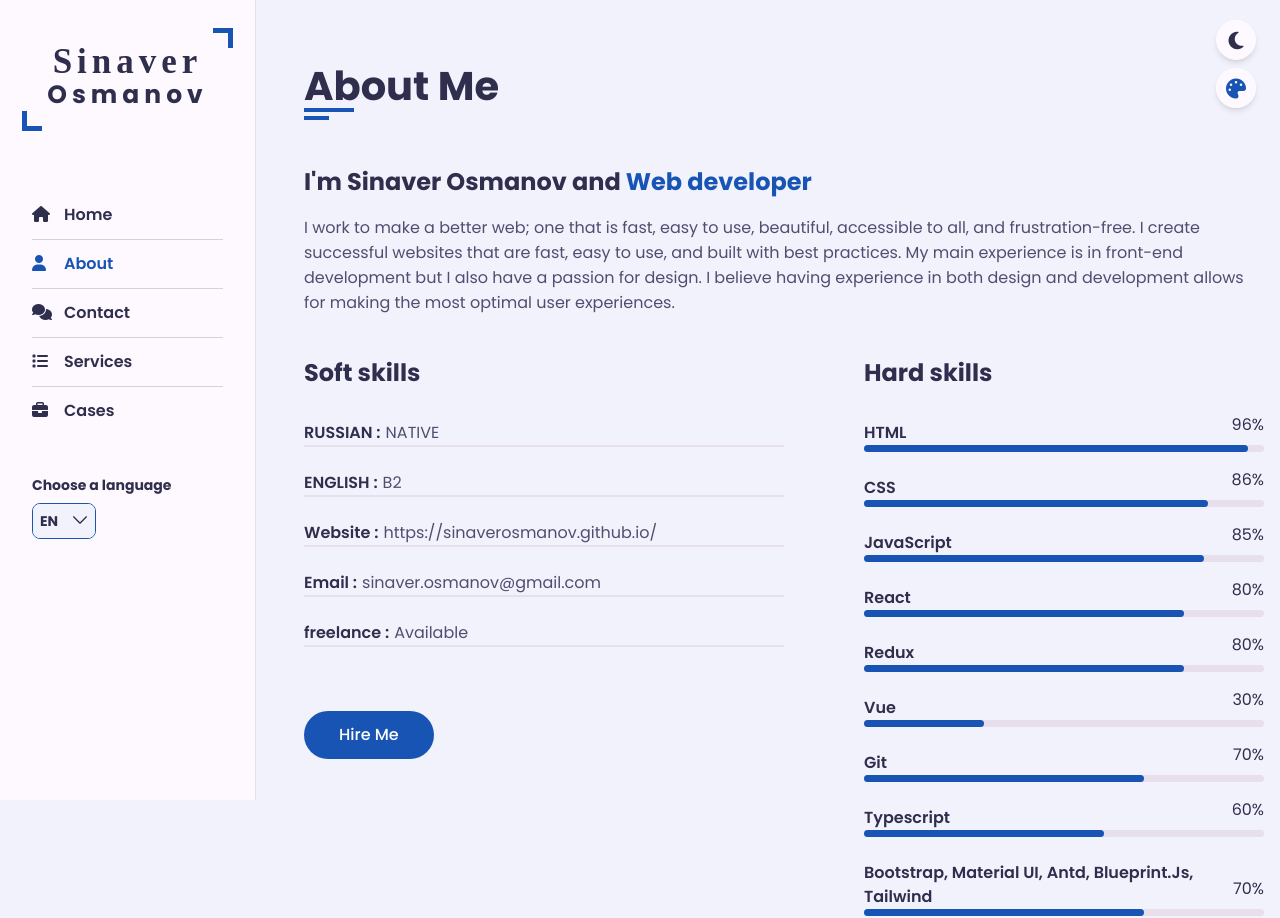
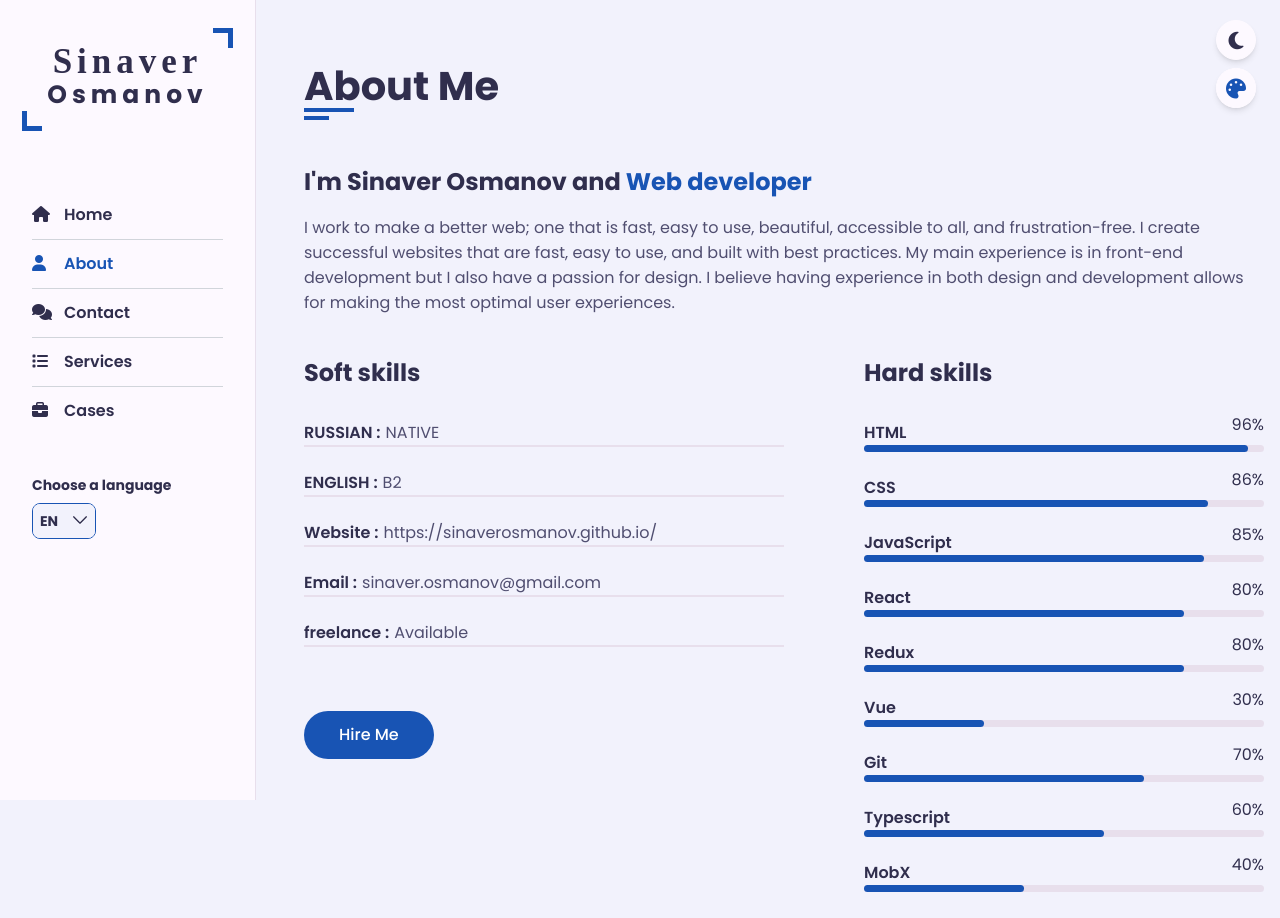
Before and after one commit to SinaverOsmanov/portfolio, a React (Vite) app: page /about in a window 1280 px wide. Shown: the top 918 px of the page. Built offline with nearby package versions, Linux system fonts and the light colour scheme; a web font is replaced by a local one.

Commit message:
added skill Mobx

```diff
--- a/src/App.tsx
+++ b/src/App.tsx
@@ -1,4 +1,4 @@
-import { Suspense, lazy } from 'react';
+import { Suspense, lazy, useEffect, useMemo, useState } from 'react';
 import { Routes, Route } from 'react-router-dom';
 import '@styles/App.css';
 
@@ -8,14 +8,23 @@ import { Loading } from '@components/ui/Loading';
 import I18nLoading from '@components/I18nLoading';
 import Navigation from '@components/navigation/Navigation';
 
-import Home from '@pages/Home';
+// import Home from '@pages/Home';
 
+const Home = lazy(() => import('./pages/Home'));
 const About = lazy(() => import('./pages/About'));
 const Cases = lazy(() => import('./pages/Cases'));
 const Services = lazy(() => import('./pages/Services'));
 const Contact = lazy(() => import('./pages/Contact'));
 
 function App() {
+    const [load, setLoad] = useState(false);
+
+    const memoizedLoad = useMemo(() => <Loading />, [load]);
+
+    function triggerLoad() {
+        setLoad(true);
+    }
+
     return (
         <div className="h-full min-h-full">
             <I18nLoading />
--- a/src/pages/About.tsx
+++ b/src/pages/About.tsx
@@ -140,6 +140,13 @@ export default function About() {
                                             <div className="progress">
                                                 <div className="progress-in" style={{ width: '60%' }}></div>
                                                 <div className="skills-percent">60%</div>
+                                            </div>
+                                        </div>
+                                        <div className="flex-custom-full skills-item mb-6">
+                                            <h5>MobX</h5>
+                                            <div className="progress">
+                                                <div className="progress-in" style={{ width: '40%' }}></div>
+                                                <div className="skills-percent">40%</div>
                                             </div>
                                         </div>
                                         <div className="flex-custom-full skills-item mb-6">
```
